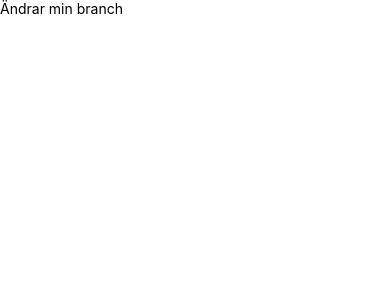
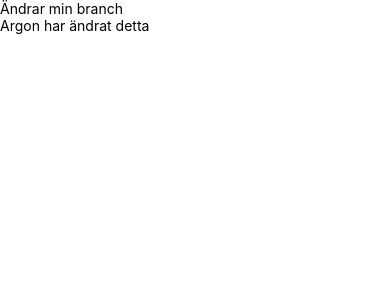
Before and after one commit to AldinDrobic/Sjukstatistik, a React Native app: screen / in a window 390 px wide. Shown: the top 300 px of the page. Built offline with nearby package versions, Linux system fonts and the light colour scheme.

Commit message:
Ny text av argon

```diff
--- a/App.js
+++ b/App.js
@@ -6,6 +6,7 @@ export default function App() {
   return (
     <View style={styles.container}>
         <Text>Ändrar min branch</Text>
+        <Text>Argon har ändrat detta</Text>
     </View>
   );
 }
```
